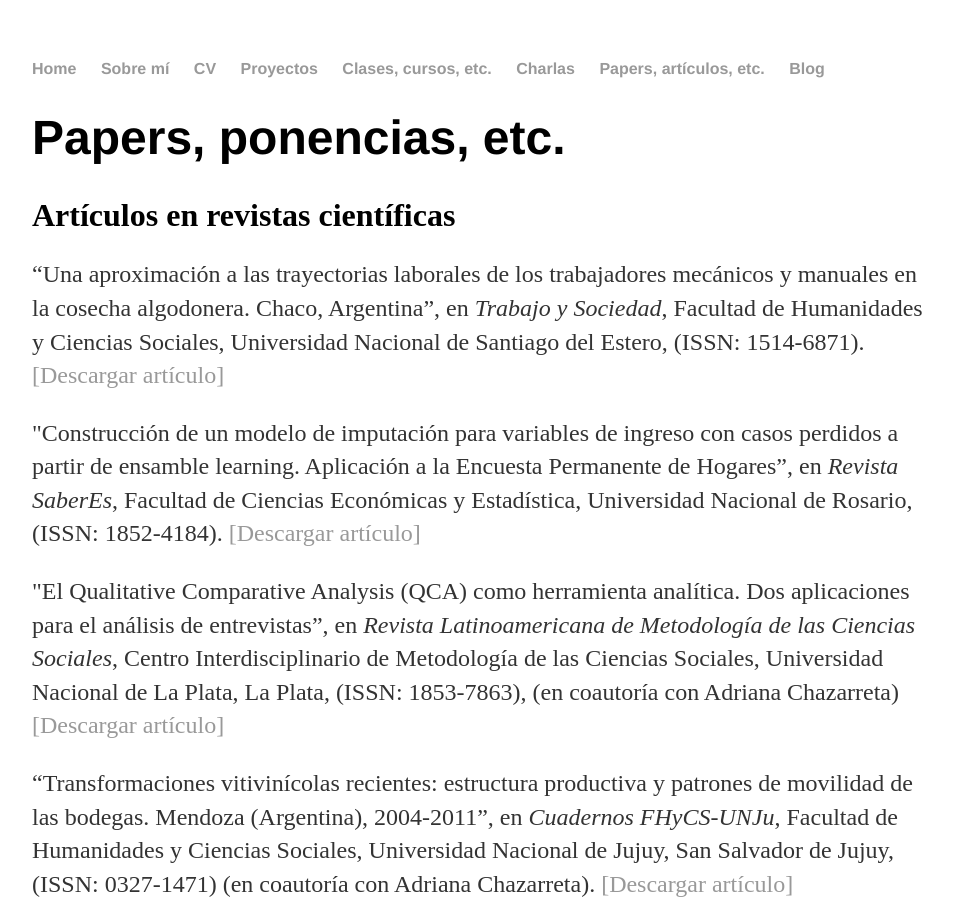
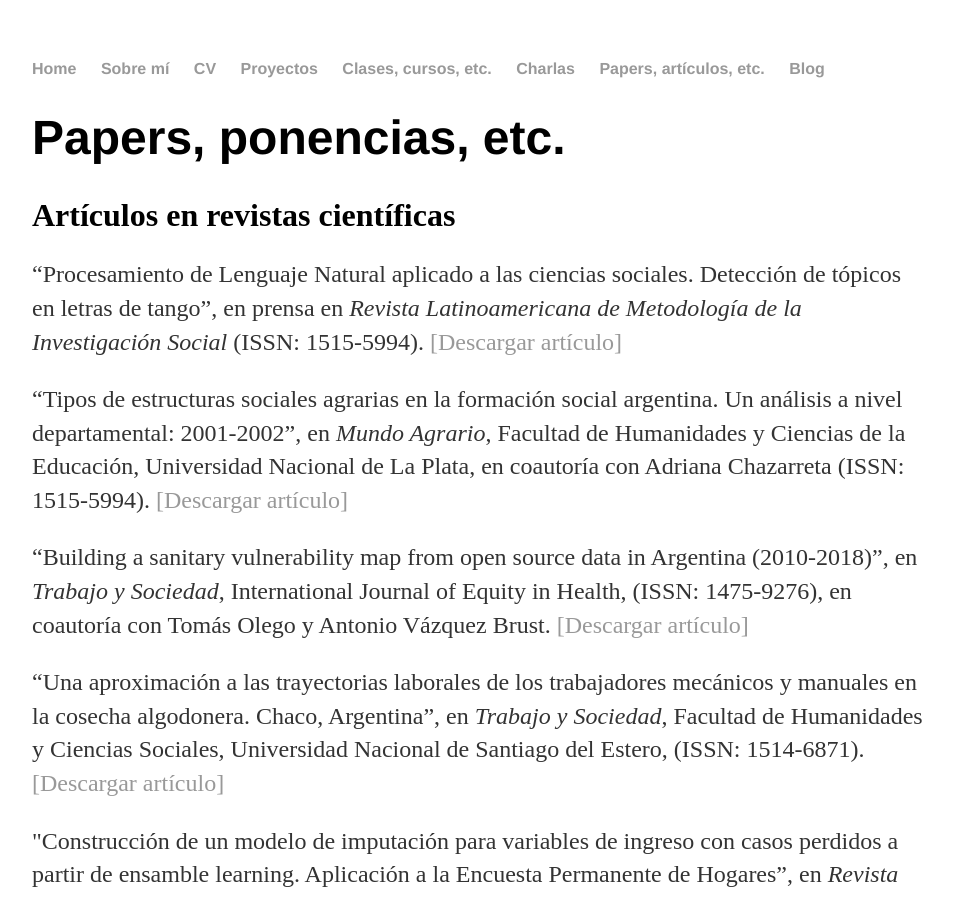
Before and after one commit to gefero/gefero.github.io, a Jekyll site: the page built from papers/index.html, in a window 1280 px wide and 900 px high. Shown: the whole window, without its empty margins (160-1113 px from the left). Built offline with Jekyll 4.4.1, drawn with Linux system fonts in a browser that asks for light colours.

Commit message:
Agrego papers 2020

```diff
--- a/papers/index.html
+++ b/papers/index.html
@@ -5,6 +5,12 @@ title: Papers, artículos, etc...
 <div class="blurb">
 	<h1>Papers, ponencias, etc.</h1>
 	<h2><font size="6">Artículos en revistas científicas</font></h2>
+		<p>“Procesamiento de Lenguaje Natural aplicado a las ciencias sociales. Detección de tópicos en letras de tango”, en prensa en <i>Revista Latinoamericana de Metodología de la Investigación Social</i> (ISSN: 1515-5994).
+<a href="">[Descargar artículo]</a></p>
+		<p>“Tipos de estructuras sociales agrarias en la formación social argentina. Un análisis a nivel departamental: 2001-2002”, en <i>Mundo Agrario</i>, Facultad de Humanidades y Ciencias de la Educación, Universidad Nacional de La Plata, en coautoría con Adriana Chazarreta (ISSN: 1515-5994).
+<a href="https://www.mundoagrario.unlp.edu.ar/article/view/MAe153">[Descargar artículo]</a></p>
+		<p>“Building a sanitary vulnerability map from open source data in Argentina (2010-2018)”, en <i>Trabajo y Sociedad</i>, International Journal of Equity in Health, (ISSN: 1475-9276), en coautoría con Tomás Olego y Antonio Vázquez Brust.
+<a href="https://equityhealthj.biomedcentral.com/articles/10.1186/s12939-020-01292-3">[Descargar artículo]</a></p>
 	<p>“Una aproximación a las trayectorias laborales de los trabajadores mecánicos y manuales en la cosecha algodonera. Chaco, Argentina”, en <i>Trabajo y Sociedad</i>, Facultad de Humanidades y Ciencias Sociales, Universidad Nacional de Santiago del Estero, (ISSN: 1514-6871).
 <a href="http://www.unse.edu.ar/trabajoysociedad/30%20ROSATI%20GERMAN%20Chaco%20cosecha%20de%20algodon.pdf">[Descargar artículo]</a></p>
 	<p>"Construcción de un modelo de imputación para variables de ingreso con casos perdidos a partir de ensamble learning. Aplicación a la Encuesta Permanente de Hogares”, en <i>Revista SaberEs</i>, Facultad de Ciencias Económicas y Estadística, Universidad Nacional de Rosario, (ISSN: 1852-4184). <a href="http://www.saberes.fcecon.unr.edu.ar/index.php/revista/article/view/132">[Descargar artículo]</a></p>
```
Also changed, not shown: 1 other file.
